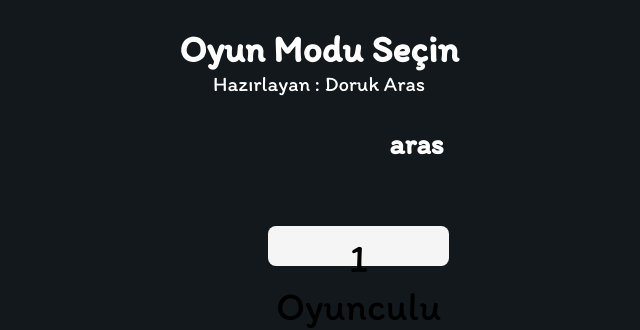
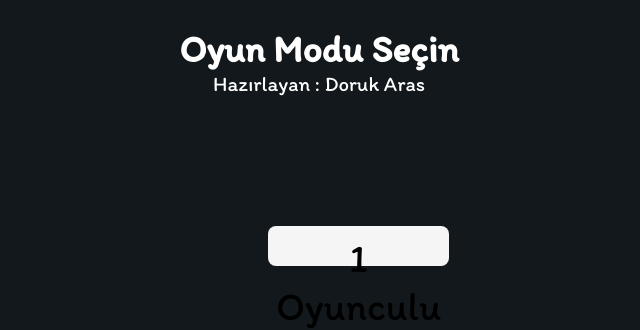
Before and after one commit to DorukArass/xoxapp.github.io, a plain HTML site: page oyunmodusec.html in a window 1280 px wide. Shown: the top 330 px of the page, 321-961 px from the left. Drawn offline with Linux system fonts and the light colour scheme.

Commit message:
Update oyunmodusec.html

```diff
--- a/oyunmodusec.html
+++ b/oyunmodusec.html
@@ -22,7 +22,7 @@
             <br>
 
             <button href="index.html" id="submit-btn" class="btn btn-success"><a href="ArasAi.html">1 Oyunculu</a></button>
-            <h3>aras</h3>
+            <h3></h3>
             <br>
             <br>
             <button href="o" id="submit-btn" class="btn btn-success"><a href="twoplayer.html">2 Oyunculu</a></button>
```
